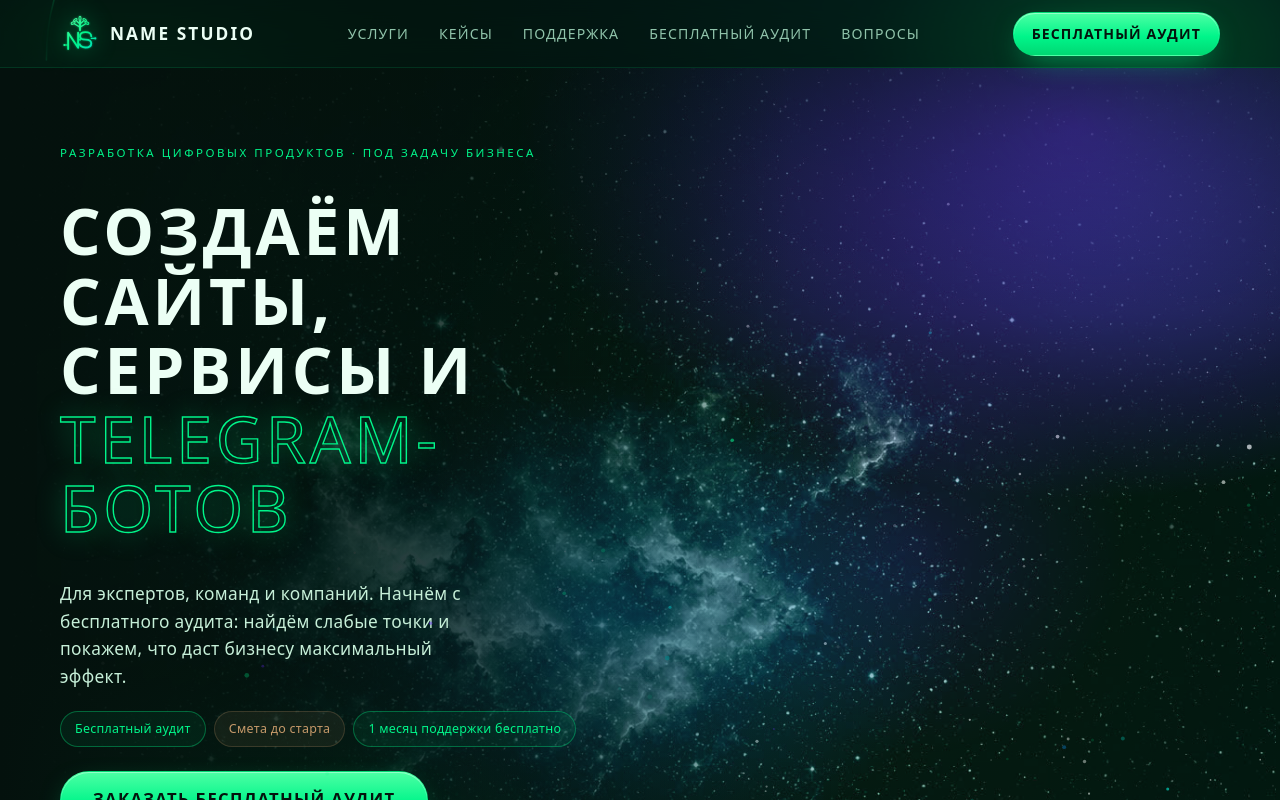
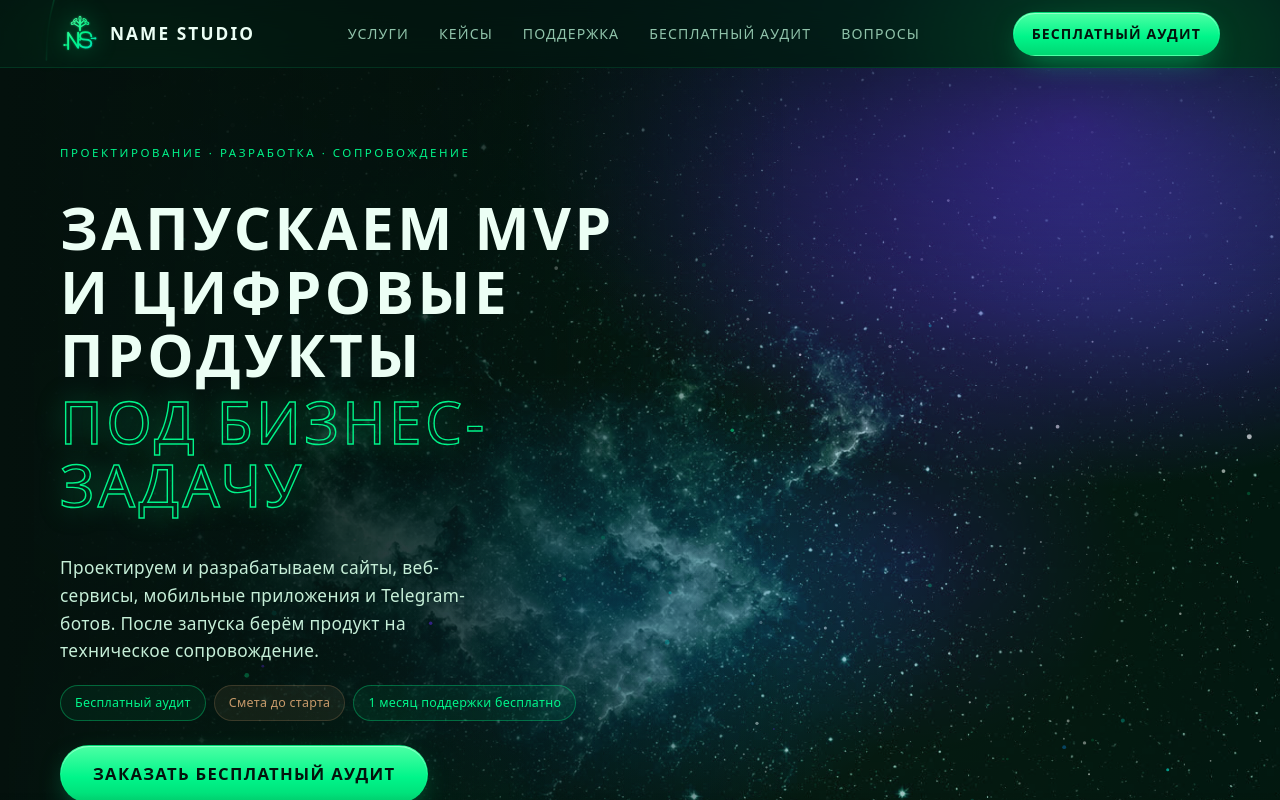
Before and after one commit to pogrikCarp/NameStudio, a React (Vite) app: page / in a window 1280 px wide. Shown: the top 800 px of the page. Built offline with nearby package versions, Linux system fonts and the light colour scheme; a web font is replaced by a local one.

Commit message:
feat: reposition hero around MVP development

```diff
--- a/index.html
+++ b/index.html
@@ -3,10 +3,10 @@
   <head>
     <meta charset="UTF-8" />
     <meta name="viewport" content="width=device-width, initial-scale=1.0" />
-    <title>Name Studio — сайты, веб-сервисы и Telegram-боты</title>
+    <title>Name Studio — разработка MVP и цифровых продуктов</title>
     <meta
       name="description"
-      content="Разрабатываем сайты, веб-сервисы и Telegram-ботов для экспертов, команд и компаний. Бесплатный аудит и первый месяц поддержки после запуска."
+      content="Проектируем и разрабатываем MVP, сайты, веб-сервисы, мобильные приложения и Telegram-ботов. Техническое сопровождение после запуска."
     />
     <meta name="robots" content="index, follow, max-image-preview:large" />
     <meta name="author" content="Name Studio" />
@@ -23,19 +23,19 @@
     <meta property="og:locale" content="ru_RU" />
     <meta property="og:site_name" content="Name Studio" />
     <meta property="og:url" content="https://namewebstudio.com/" />
-    <meta property="og:title" content="Name Studio — сайты, веб-сервисы и Telegram-боты" />
+    <meta property="og:title" content="Name Studio — разработка MVP и цифровых продуктов" />
     <meta
       property="og:description"
-      content="Создаём цифровые продукты под задачу бизнеса. Начните с бесплатного аудита и получите первый месяц поддержки после запуска."
+      content="Разрабатываем MVP, сайты, веб-сервисы, мобильные приложения и Telegram-ботов. После запуска берём продукт на техническое сопровождение."
     />
     <meta property="og:image" content="https://namewebstudio.com/media/hero-poster.jpg" />
-    <meta property="og:image:alt" content="Name Studio — студия сайтов для бизнеса" />
+    <meta property="og:image:alt" content="Name Studio — разработка MVP и цифровых продуктов" />
 
     <meta name="twitter:card" content="summary_large_image" />
-    <meta name="twitter:title" content="Name Studio — сайты, веб-сервисы и Telegram-боты" />
+    <meta name="twitter:title" content="Name Studio — разработка MVP и цифровых продуктов" />
     <meta
       name="twitter:description"
-      content="Создаём цифровые продукты под задачу бизнеса. Бесплатный аудит и первый месяц поддержки после запуска."
+      content="Разрабатываем MVP и цифровые продукты с техническим сопровождением после запуска."
     />
     <meta name="twitter:image" content="https://namewebstudio.com/media/hero-poster.jpg" />
 
@@ -86,7 +86,7 @@
             "url": "https://namewebstudio.com/",
             "logo": "https://namewebstudio.com/logo.png",
             "image": "https://namewebstudio.com/media/hero-poster.jpg",
-            "description": "Разработка сайтов, веб-сервисов, Telegram-ботов и интеграций для экспертов, команд и компаний.",
+            "description": "Разработка MVP, сайтов, веб-сервисов, мобильных приложений и Telegram-ботов с техническим сопровождением после запуска.",
             "sameAs": ["https://t.me/name_manager", "https://t.me/studio_name"],
             "areaServed": { "@type": "Country", "name": "RU" },
             "knowsLanguage": "ru"
@@ -103,8 +103,8 @@
             "@type": "WebPage",
             "@id": "https://namewebstudio.com/#webpage",
             "url": "https://namewebstudio.com/",
-            "name": "Name Studio — сайты, веб-сервисы и Telegram-боты",
-            "description": "Разработка цифровых продуктов под задачу бизнеса. Бесплатный аудит и первый месяц поддержки после запуска.",
+            "name": "Name Studio — разработка MVP и цифровых продуктов",
+            "description": "Разработка MVP и цифровых продуктов под бизнес-задачу с техническим сопровождением после запуска.",
             "isPartOf": { "@id": "https://namewebstudio.com/#website" },
             "about": { "@id": "https://namewebstudio.com/#organization" },
             "inLanguage": "ru-RU",
@@ -235,10 +235,10 @@
     </noscript>
     <noscript>
       <main>
-        <h1>Name Studio — сайты, веб-сервисы и Telegram-боты</h1>
+        <h1>Name Studio — разработка MVP и цифровых продуктов</h1>
         <p>
-          Разрабатываем цифровые продукты для экспертов, команд и компаний. Начните с
-          бесплатного аудита. Первый месяц после запуска поддерживаем продукт бесплатно.
+          Проектируем и разрабатываем сайты, веб-сервисы, мобильные приложения и Telegram-ботов.
+          После запуска берём продукт на техническое сопровождение.
         </p>
         <h2>Услуги</h2>
         <ul>
--- a/src/data/content.js
+++ b/src/data/content.js
@@ -30,10 +30,10 @@ export const footerLinks = [
 ];
 
 export const hero = {
-  eyebrow: 'Разработка цифровых продуктов · под задачу бизнеса',
-  titleStart: 'Создаём сайты, сервисы и',
-  titleAccent: 'Telegram-ботов',
-  text: 'Для экспертов, команд и компаний. Начнём с бесплатного аудита: найдём слабые точки и покажем, что даст бизнесу максимальный эффект.',
+  eyebrow: 'Проектирование · разработка · сопровождение',
+  titleStart: 'Запускаем MVP и цифровые продукты',
+  titleAccent: 'под бизнес-задачу',
+  text: 'Проектируем и разрабатываем сайты, веб-сервисы, мобильные приложения и Telegram-ботов. После запуска берём продукт на техническое сопровождение.',
   proofs: ['Бесплатный аудит', 'Смета до старта', '1 месяц поддержки бесплатно'],
   cta: 'Заказать бесплатный аудит',
   ctaSecondary: 'Посмотреть кейсы',
--- a/src/index.css
+++ b/src/index.css
@@ -790,6 +790,16 @@ h3 {
   justify-items: stretch;
 }
 
+.hero__copy h1 {
+  max-width: 18ch;
+  font-size: clamp(2rem, 5.2vw, 3.65rem);
+}
+
+.hero__copy h1 .accent {
+  display: block;
+  margin-top: 0.08em;
+}
+
 .hero__actions {
   display: grid;
   gap: 10px;
```
